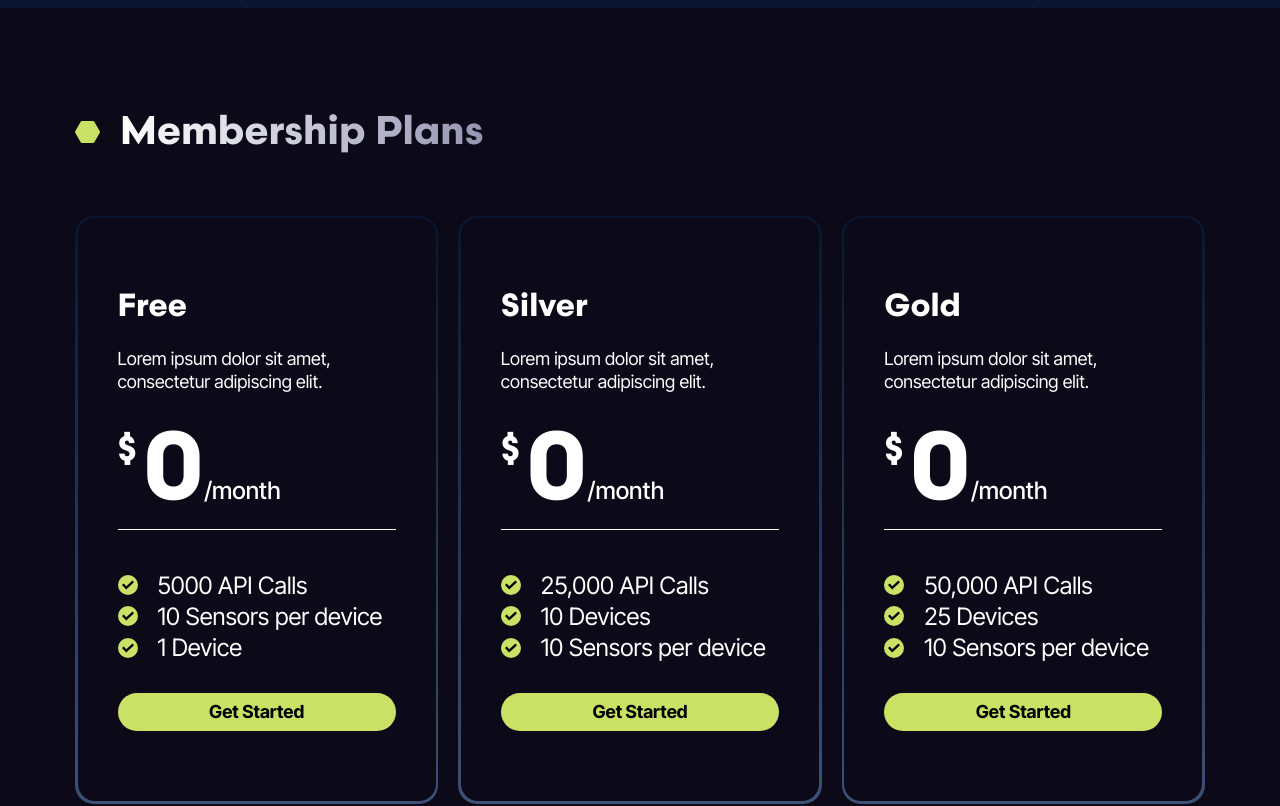
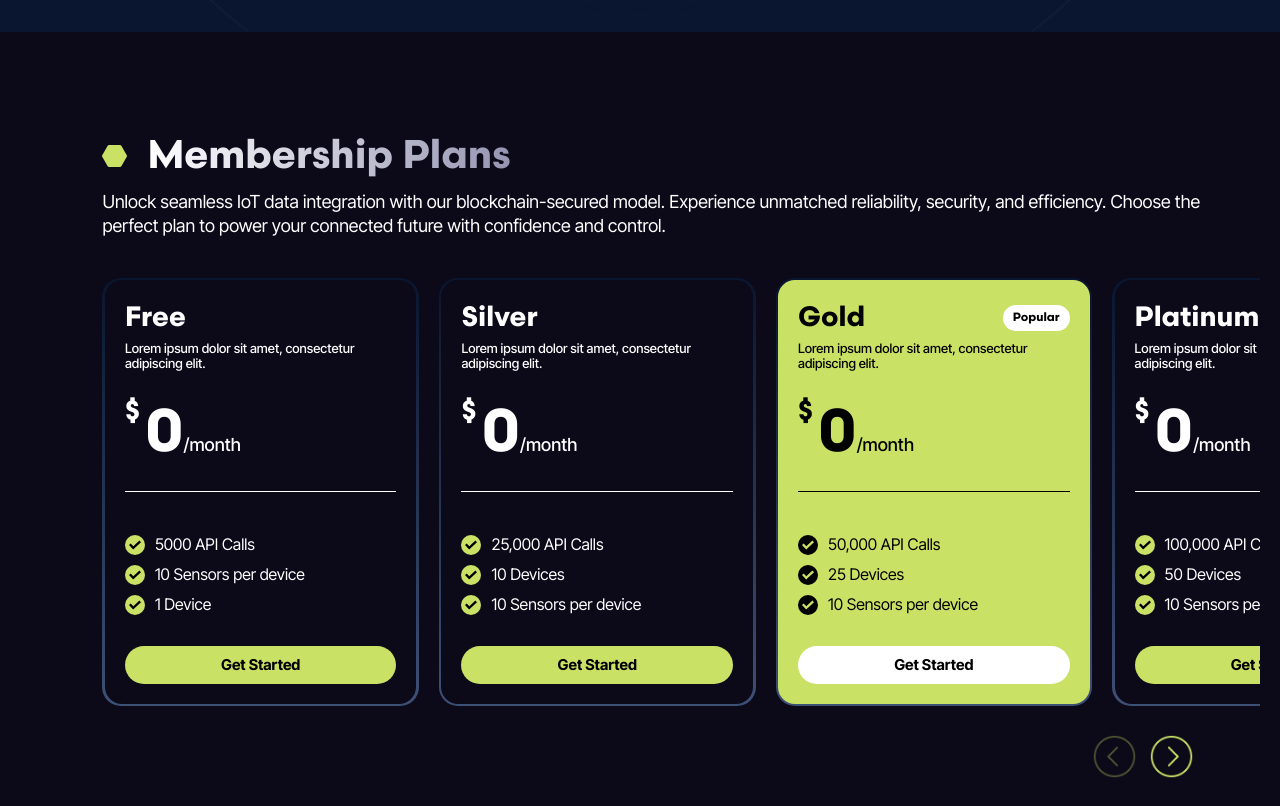
Before and after one commit to mfaisalakram/IOT-Defender, a React (Create React App) app: page / in a window 1280 px wide. Shown: the part 2880-3686 px from the top of the page. Built offline with nearby package versions, Linux system fonts and the light colour scheme.

Commit message:
mobile desgin fixings

```diff
--- /dev/null
+++ b/src/assets/svgs/tick_black_icon_membership.js
@@ -0,0 +1,33 @@
+import React from "react";
+
+const TickBlackIconMemberShip = () => {
+  return (
+    <svg
+      width="20"
+      height="20"
+      viewBox="0 0 20 20"
+      fill="none"
+      xmlns="http://www.w3.org/2000/svg"
+    >
+      <circle cx="10" cy="10" r="10" fill="black" />
+      <g clip-path="url(#clip0_255_421)">
+        <path
+          d="M14.4104 5.52344L8.2962 11.1956L5.71048 8.43619L4 10.039L8.17737 14.497L16 7.24655L14.4104 5.52344Z"
+          fill="#C9E265"
+        />
+      </g>
+      <defs>
+        <clipPath id="clip0_255_421">
+          <rect
+            width="12"
+            height="12"
+            fill="white"
+            transform="translate(4 4)"
+          />
+        </clipPath>
+      </defs>
+    </svg>
+  );
+};
+
+export default TickBlackIconMemberShip;
--- a/src/component/Faq/Faq.js
+++ b/src/component/Faq/Faq.js
@@ -36,7 +36,7 @@ export const Faq = () => {
     {
       question: "Is IoT Defender difficult to set up?",
       answer:
-        "Lorem ipsum dolor sit amet, consectetur adipiscing elit. Suspendisse malesuada lacus ex, sit amet blandit leo lobortis eget.",
+        "No, IoT Defender is user-friendly and comes with straightforward installation guides. It offers quick setup options to get your IoT devices protected with minimal hassle.",
     },
     {
       question: "Does IoT Defender provide real-time monitoring?",
--- a/src/component/HowItWork/HowItWork.js
+++ b/src/component/HowItWork/HowItWork.js
@@ -47,12 +47,13 @@ export const HowItWork = () => {
             <h3 className="heading">How it works </h3>
           </div>
           <p>
-            IoT Defender provides easily onboarding process. Select your desired
-            subscription plan after which set up your device(s), you will also
-            receive an API Security token key, set up your device(s), and mint
-            data onto the IoT Defender network blockchain via API calls. You can
-            easily retrieve this data with further API calls, ensuring secure,
-            immutable, and accessible IoT data management.
+            IoT Defender offers a streamlined onboarding process that makes it
+            simple to get started. First, choose your preferred subscription
+            plan. Next, set up your devices and you'll receive an API Security
+            token key. This key allows you to securely mint data onto the IoT
+            Defender network blockchain through API calls. Retrieving this data
+            is just as straightforward, ensuring that your IoT data management
+            is secure, immutable, and easily accessible.
           </p>
         </div>
 
--- a/src/component/MembershipPlan/MembershipPlan.css
+++ b/src/component/MembershipPlan/MembershipPlan.css
@@ -8,12 +8,15 @@
   text-align: left;
 }
 
+.MembershipPlan .customContainer {
+  padding: 0px 20px;
+}
+
 .MembershipPlan .head-content .heading-container {
   display: flex;
   justify-content: start;
   align-items: center;
   gap: 20px;
-  margin-bottom: 50px;
 }
 
 .MembershipPlan .head-content .heading-container h3 {
@@ -34,51 +37,65 @@
 .MembershipPlan .head-content p {
   color: #fff;
   font-family: "Inter Tight";
-  font-weight: 400px;
-  font-size: 24px;
-  line-height: 28.8px;
-  text-align: center;
-  width: 80%;
-  margin: auto;
+  font-weight: 400;
+  font-size: 18px;
+  line-height: 24px;
   margin-bottom: 40px;
-  font-weight: 700;
 }
 
 .MembershipPlan .card-outer .card-inner {
-  padding: 60px 30px;
+  padding: 10px 10px;
 }
-/* .MembershipPlan .card-outer .card-inner:nth-child(3) {
-  background-color: var(--green-primary);
-} */
+
 .MembershipPlan .card-outer .card-inner .card-brand {
   display: flex;
   justify-content: start;
   flex-direction: column;
   align-items: start;
-  gap: 20px;
+  gap: 5px;
   border-bottom: 1px solid #fff !important;
   margin-bottom: 40px;
 }
+
+.MembershipPlan .card-outer .card-inner .mainHead {
+  display: flex;
+  justify-content: space-between;
+  align-items: center;
+  width: 100%;
+}
 .MembershipPlan .card-outer .card-inner .title {
-  font-size: 32px;
-  line-height: 38.4px;
+  font-size: 28px;
+  line-height: 35.4px;
   font-family: "Scandla-Bold";
   font-weight: 700;
 }
+
+.MembershipPlan .card-outer .card-inner .type {
+  padding: 3px 10px;
+  border-radius: 25px;
+  font-size: 12px;
+  line-height: 20px;
+  color: var(--black-primary);
+  background-color: #fff;
+  font-family: "Scandla-Bold";
+  font-weight: 700;
+  text-align: center;
+}
+
 .MembershipPlan .card-outer .card-inner .description {
-  font-size: 18px;
-  line-height: 23.4px;
+  font-size: 13px;
+  line-height: 15px;
   font-family: "Inter Tight";
-  font-weight: 400;
+  font-weight: 500;
 }
 
 .MembershipPlan .card-outer .card-inner .price-container {
   position: relative;
-  padding-left: 25px;
+  padding-left: 20px;
 }
 .MembershipPlan .card-outer .card-inner .price-container .currency {
-  font-size: 36px;
-  line-height: 43.2px;
+  font-size: 28px;
+  line-height: 40.2px;
   font-family: "Scandla-Bold";
   font-weight: 700;
   position: absolute;
@@ -87,15 +104,15 @@
 }
 
 .MembershipPlan .card-outer .card-inner .price-container .price {
-  font-size: 96px;
+  font-size: 60px;
   line-height: 115.2px;
   font-family: "Scandla-Bold";
   font-weight: 700;
 }
 
 .MembershipPlan .card-outer .card-inner .price-container .period {
-  font-size: 24px;
-  line-height: 29px;
+  font-size: 18px;
+  line-height: 24px;
   font-family: "Inter Tight";
   font-weight: 500;
 }
@@ -104,12 +121,13 @@
   display: flex;
   justify-content: start;
   align-items: center;
-  gap: 20px;
+  gap: 10px;
+  margin-top: 6px;
 }
 
 .MembershipPlan .card-outer .card-inner .card-bottom .single-item .title {
-  font-size: 24px;
-  line-height: 31.2px;
+  font-size: 16px;
+  line-height: 20px;
   font-family: "Inter Tight";
   font-weight: 400;
 }
@@ -121,7 +139,7 @@
 .MembershipPlan .card-outer .card-inner .get-started-button {
   font-family: "Inter Tight";
   font-weight: 700;
-  font-size: 18px;
+  font-size: 15px;
   line-height: 21.78px;
   color: var(--black-primary);
   border-radius: 100px;
@@ -138,15 +156,78 @@
   position: unset;
 }
 
+.MembershipPlan .popular .get-started-button {
+  background-color: #fff !important;
+}
+
+.MembershipPlan .popular .global-block-wrapper_top {
+  background-color: none;
+}
+
+.MembershipPlan .popular .global-block_top {
+  background-color: var(--green-primary);
+  color: #000 !important;
+}
+
+.MembershipPlan .popular .card-outer .card-inner .card-brand {
+  border-bottom: 1px solid #000 !important;
+}
+
 @media (max-width: 575.98px) {
   .MembershipPlan .head-content .heading-container {
     align-items: start;
+  }
+  .MembershipPlan .card-outer .card-inner .title {
+    font-size: 24px;
+    line-height: 35.4px;
+  }
+  .MembershipPlan .card-outer .card-inner .card-bottom .single-item .title {
+    font-size: 14px;
+    line-height: 16px;
+  }
+  .MembershipPlan .card-outer .card-inner .get-started-button {
+    font-size: 12px;
+    padding: 5px 24px;
   }
   .MembershipPlan .head-content .heading-container h3 {
     font-size: 32px;
     line-height: 32px;
   }
   .MembershipPlan .card-outer .card-inner {
-    padding: 30px 15px;
+    padding: 10px 20px;
+  }
+  .MembershipPlan .head-content p {
+    font-size: 16px;
+    line-height: 19.36px;
   }
 }
+
+@media (min-width: 1800px) {
+  .MembershipPlan .customContainer {
+    padding-left: 20%;
+  }
+}
+
+@media (min-width: 1650px) and (max-width: 1800px) {
+  .MembershipPlan .customContainer {
+    padding-left: 18%;
+  }
+}
+
+@media (min-width: 1500px) and (max-width: 1650px) {
+  .MembershipPlan .customContainer {
+    padding-left: 16%;
+  }
+}
+
+@media (min-width: 1350px) and (max-width: 1500px) {
+  .MembershipPlan .customContainer {
+    padding-left: 12%;
+  }
+}
+
+@media (min-width: 1200px) and (max-width: 1350px) {
+  .MembershipPlan .customContainer {
+    padding-left: 8%;
+  }
+}
--- a/src/component/MembershipPlan/MembershipPlan.js
+++ b/src/component/MembershipPlan/MembershipPlan.js
@@ -1,7 +1,7 @@
 import React, { useEffect } from "react";
 import { DotIcon } from "../../assets/svgs/dot_icon";
 import TickGreenIcon from "../../assets/svgs/tick_green_icon";
-
+import TickBlackIconMemberShip from "../../assets/svgs/tick_black_icon_membership";
 import Swiper from "https://cdn.jsdelivr.net/npm/swiper@11/swiper-bundle.min.mjs";
 
 import { Box } from "@mui/material";
@@ -13,7 +13,7 @@ export const MembershipPlan = () => {
       id: 1,
       title: "Free",
       description: "Lorem ipsum dolor sit amet, consectetur adipiscing elit.",
-      type: "Popular",
+      type: "Non Popular",
       currency: "$",
       price: 0,
       period: "month",
@@ -34,7 +34,7 @@ export const MembershipPlan = () => {
       id: 2,
       title: "Silver",
       description: "Lorem ipsum dolor sit amet, consectetur adipiscing elit.",
-      type: "Popular",
+      type: "Non Popular",
       currency: "$",
       price: 0,
       period: "month",
@@ -76,7 +76,7 @@ export const MembershipPlan = () => {
       id: 4,
       title: "Platinum",
       description: "Lorem ipsum dolor sit amet, consectetur adipiscing elit.",
-      type: "Popular",
+      type: "Non Popular",
       currency: "$",
       price: 0,
       period: "month",
@@ -97,7 +97,7 @@ export const MembershipPlan = () => {
       id: 5,
       title: "Enterprise",
       description: "Lorem ipsum dolor sit amet, consectetur adipiscing elit.",
-      type: "Popular",
+      type: "Non Popular",
       currency: "$",
       price: 0,
       period: "month",
@@ -118,10 +118,14 @@ export const MembershipPlan = () => {
 
   useEffect(() => {
     const swiper = new Swiper(".mySwiper2", {
-      loop: true,
+      // loop: true,
       breakpoints: {
+        1800: {
+          slidesPerView: 4.5,
+          spaceBetween: 20,
+        },
         1200: {
-          slidesPerView: 3,
+          slidesPerView: 3.5,
           spaceBetween: 20,
         },
         800: {
@@ -150,24 +154,42 @@ export const MembershipPlan = () => {
 
   return (
     <div className="MembershipPlan" id="Membership">
-      <div className="global-container">
+      <div className="customContainer">
         <div className="head-content">
           <div className="heading-container">
             <DotIcon />
             <h3 className="heading">Membership Plans</h3>
           </div>
+          <p>
+            Unlock seamless IoT data integration with our blockchain-secured
+            model. Experience unmatched reliability, security, and efficiency.
+            Choose the perfect plan to power your connected future with
+            confidence and control.
+          </p>
         </div>
 
         <div className="swiper mySwiper2">
           <div className="swiper-wrapper">
             {MembershipData?.map((item, index) => (
-              <div key={index} className="swiper-slide">
+              <div
+                key={index}
+                className={`swiper-slide ${
+                  item?.type === "Popular" ? "popular" : ""
+                }`}
+              >
                 <div className="global-block-wrapper_top">
                   <div className="global-block_top">
                     <div className="card-outer">
                       <div className="card-inner">
                         <div className="card-brand">
-                          <div className="title">{item?.title}</div>
+                          <div className="mainHead">
+                            <div className="title">{item?.title}</div>
+                            {item?.type === "Popular" ? (
+                              <div className="type">{item?.type}</div>
+                            ) : (
+                              <></>
+                            )}
+                          </div>
                           <div className="description">{item?.description}</div>
                           <div className="price-container">
                             <span className="currency">{item?.currency}</span>
@@ -177,10 +199,19 @@ export const MembershipPlan = () => {
                         </div>
                         <div className="card-bottom">
                           <div className="item-list-container">
-                            {item?.items?.map((item, index) => (
+                            {item?.items?.map((el, index) => (
                               <div className="single-item" key={index}>
-                                <TickGreenIcon />
-                                <div className="title">{item?.title}</div>
+                                {item?.type === "Popular" ? (
+                                  <div>
+                                    <TickBlackIconMemberShip />
+                                  </div>
+                                ) : (
+                                  <div>
+                                    <TickGreenIcon />
+                                  </div>
+                                )}
+
+                                <div className="title">{el?.title}</div>
                               </div>
                             ))}
                           </div>
@@ -198,13 +229,15 @@ export const MembershipPlan = () => {
             ))}
           </div>
         </div>
+      </div>
+      <div className="global-container">
         <Box
           sx={{
             marginTop: "20px",
             height: "fit-content",
             width: "100%",
             display: "flex",
-            justifyContent: { xs: "center", ld: "end" },
+            justifyContent: { xs: "center", lg: "end" },
             gap: "30px",
             marginTop: "50px",
             paddingRight: "10px",
```
